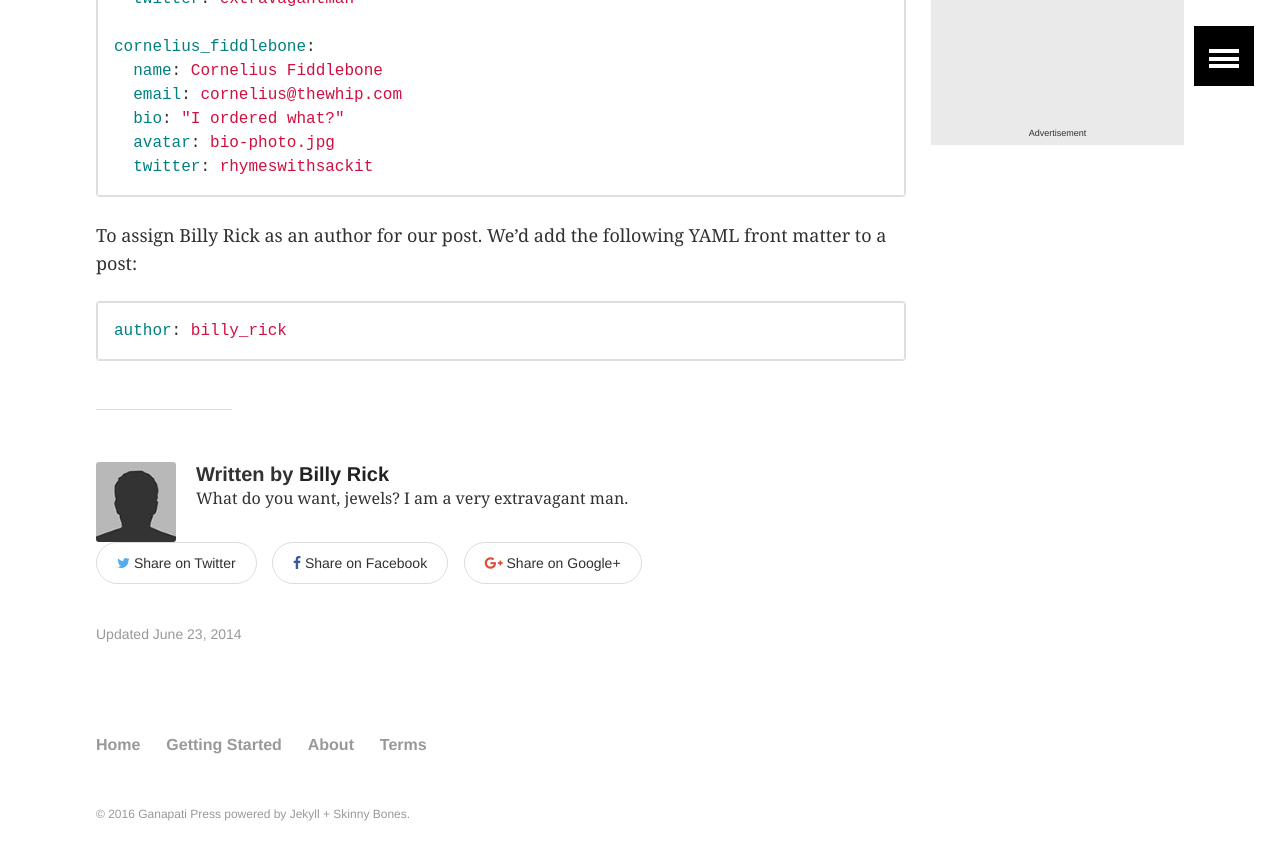
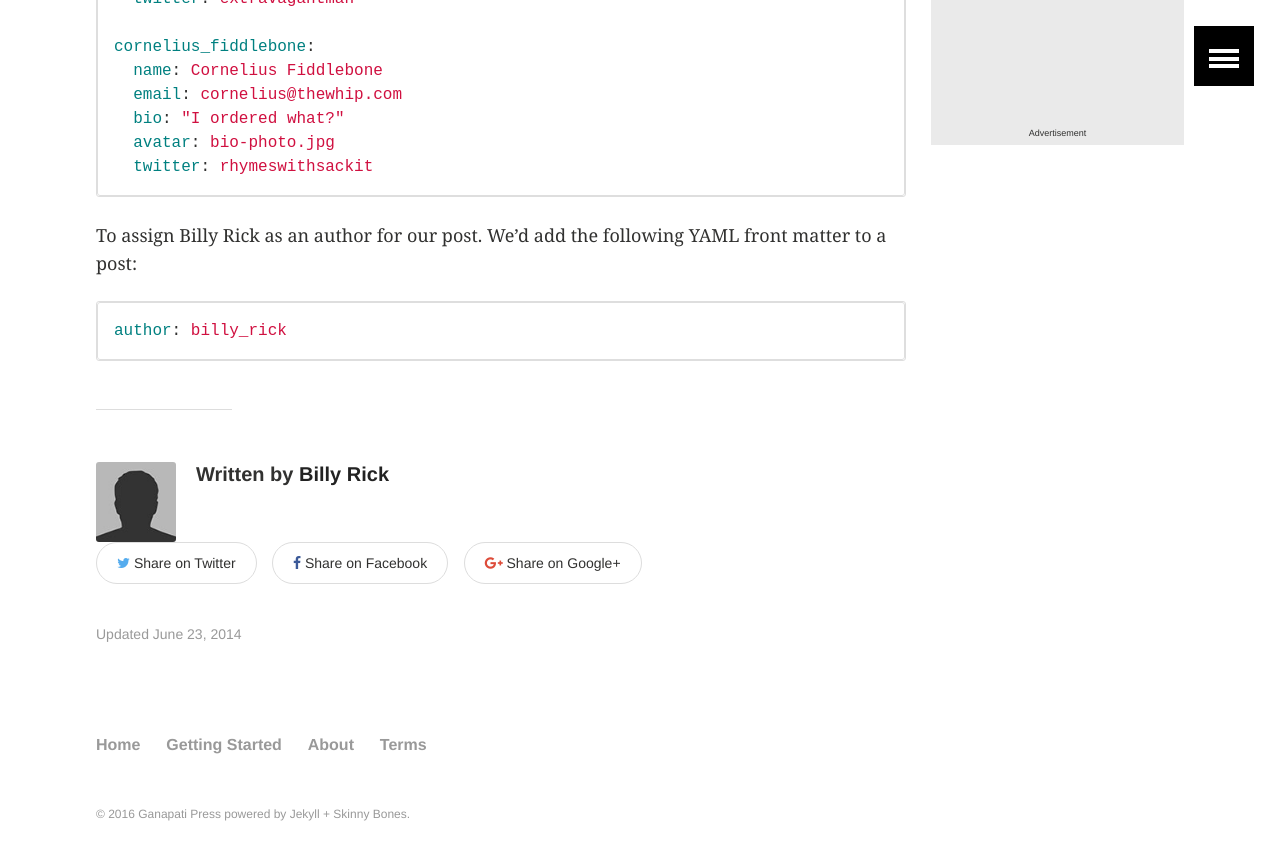
Before and after one commit to ganapatipress/ganapatipress.org, a Jekyll site: the page built from _posts/articles/2014-06-23-author-override.md, in a window 1280 px wide and 900 px high, scrolled down 772 px. Shown: the top 860 px of the window. Built offline with Jekyll 4.4.1, drawn with Linux system fonts in a browser that asks for light colours.

Commit message:
Update authors.yml

```diff
--- a/_data/authors.yml
+++ b/_data/authors.yml
@@ -4,7 +4,7 @@ billy_rick:
   name: Billy Rick
   web: http://thewhip.com
   email: billy@rick.com
-  bio: "What do you want, jewels? I am a very extravagant man."
+  bio: ""
   avatar: bio-photo.jpg
   twitter: extravagantman
   google:
@@ -13,7 +13,7 @@ billy_rick:
 cornelius_fiddlebone:
   name: Cornelius Fiddlebone
   email: cornelius@thewhip.com
-  bio: "I ordered what?"
+  bio: ""
   avatar: bio-photo.jpg
   twitter: rhymeswithsackit
   google:
```
